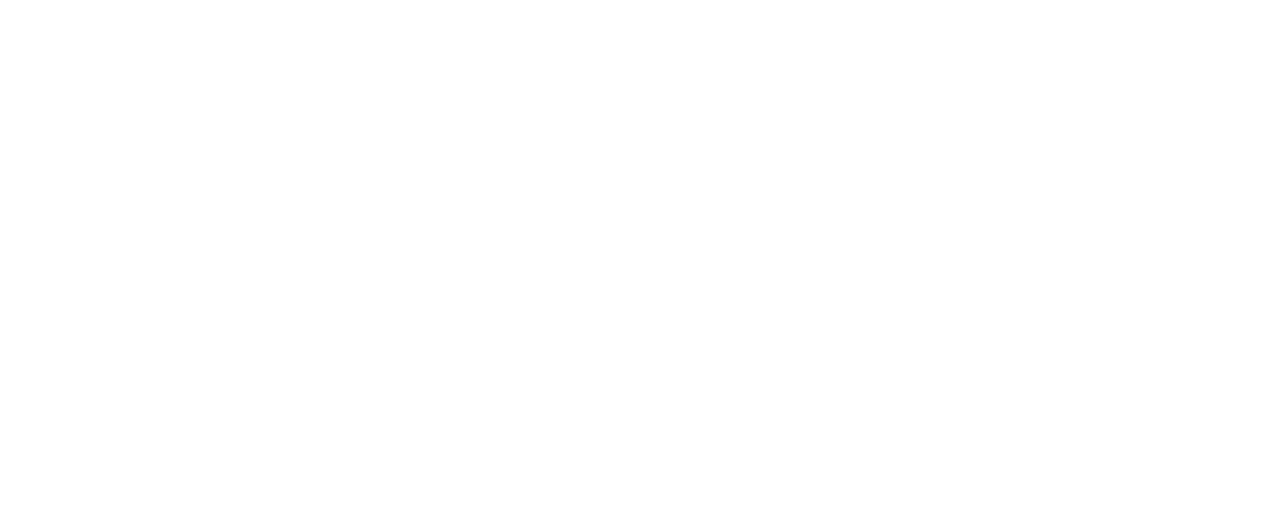
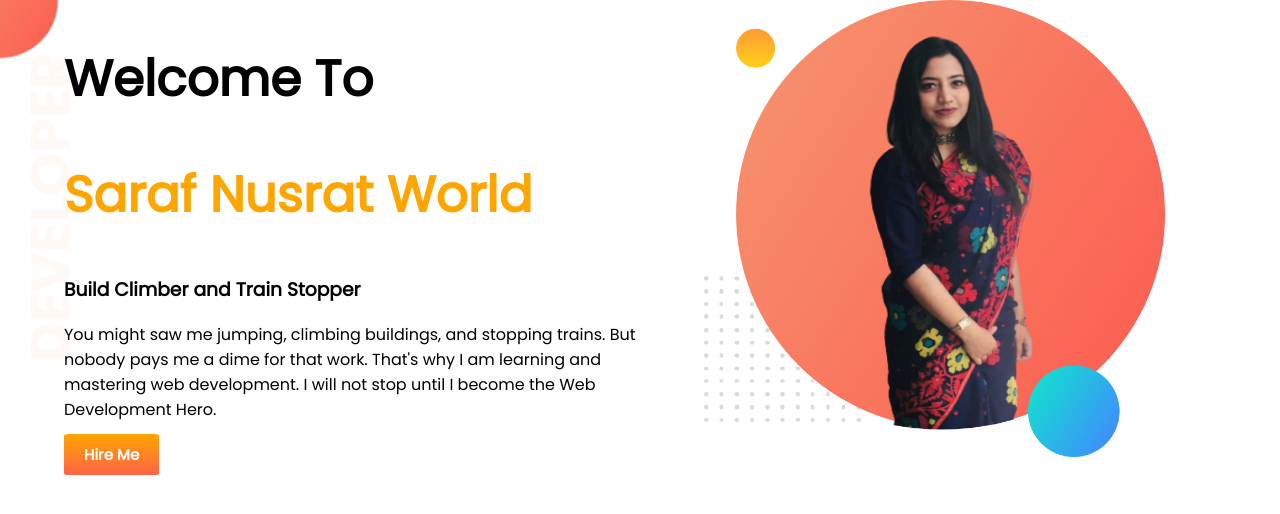
Before and after one commit to SarafNusrat/developer-portfolio, a plain HTML site: page index.html in a window 1280 px wide. Drawn offline with Linux system fonts and the light colour scheme.

Commit message:
added banner

```diff
--- a/index.html
+++ b/index.html
@@ -5,9 +5,23 @@
     <meta http-equiv="X-UA-Compatible" content="IE=edge">
     <meta name="viewport" content="width=device-width, initial-scale=1.0">
     <title>Saraf's Portfolio</title>
+    <link rel="preconnect" href="https://fonts.googleapis.com">
+    <link rel="preconnect" href="https://fonts.gstatic.com" crossorigin>
+    <link href="https://fonts.googleapis.com/css2?family=Poppins&display=swap" rel="stylesheet">
     <link rel="stylesheet" href="style.css">
 </head>
 <body>
-
+<section class="top-banner">
+    <div class="half-width">
+        <h1>Welcome To</h1>
+        <h1 class="color-tag">Saraf Nusrat World</h1>
+        <h3>Build Climber and Train Stopper</h3>
+        <p>You might saw me jumping, climbing buildings, and stopping trains. But nobody pays me a dime for that work. That's why I am learning and mastering web development. I will not stop until I become the Web Development Hero.</p>
+        <a class ="hire-me-button" href="https://www.linkedin.com/in/saraf-nusrat-507112158/" target="_blank">Hire Me</a>
+    </div>
+    <div class="half-width">
+        <img src="images/portfolio picture.png" alt="">
+    </div>
+</section>
 </body>
 </html>
--- a/style.css
+++ b/style.css
@@ -0,0 +1,44 @@
+body{
+    font-family: 'Poppins', sans-serif;
+    margin: 0;
+}
+
+h1{
+    font-size: 50px;
+}
+
+.color-tag{
+    color: orange;
+}
+
+section{
+    display: flex;
+}
+
+.half-width{
+    width: 50%;
+    padding-left: 5%;
+}
+
+.half-width img{
+    width: 80%;
+}
+
+.hire-me-button{
+    text-decoration: none;
+    background-image: linear-gradient(orange, tomato);
+    color: white;
+    border-radius: 5%;
+    padding: 10px 20px;
+    font-size: 15px;
+    font-weight: 700;
+}
+
+.top-banner{
+    background-image: url(images/top-banner.png);
+    background-repeat: no-repeat;
+}
+
+P{
+    margin-bottom: 20px;
+}
```
Also changed, not shown: images/dream-bg.png (added), images/exp-bg.png (added), images/jhankar.png (added), images/jhankar2.png (added), images/my-bg.png (added), images/my-bg2.png (added), images/portfolio picture.png (added), images/top-banner.png (added), showOff/121775799_2717001508560078_3408123953072564701_n.jpg (added), 7 other files.
